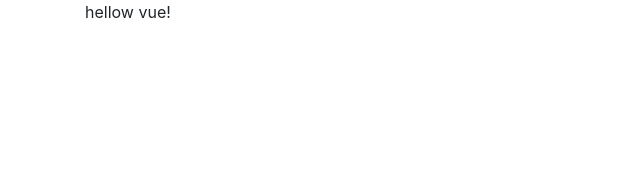
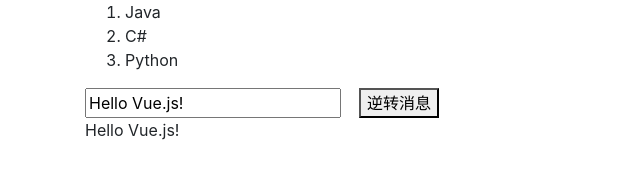
Before and after one commit to hedong12321/WebFrontStudy, a plain HTML site: page index.html in a window 1280 px wide. Shown: the whole page, without its empty margins (0-640 px from the left). Drawn offline with Linux system fonts and the light colour scheme.

Commit message:
base test

```diff
--- a/index.html
+++ b/index.html
@@ -14,7 +14,15 @@
 
 		<div class="container">
 			<div id="app">
-				{{message}}
+				<ol>
+					<li v-for="book in books">{{book.name}}</li>
+				</ol>
+
+				<input v-model="message" />
+				&nbsp;&nbsp;
+				<button v-on:click="reverseMessage">逆转消息</button>
+
+				<p>{{message}}</p>
 			</div>
 		</div>
 
--- a/js/index.js
+++ b/js/index.js
@@ -1,6 +1,16 @@
 var app = new Vue({
 	el : '#app',
 	data : {
-		message : 'hellow vue!'
+		books : [
+			{name:'Java'},
+			{name:'C#'},
+			{name:'Python'}
+		],
+		message: 'Hello Vue.js!'
+	},
+	methods:{
+		reverseMessage : function() {
+			this.message = this.message.split('').reverse().join('');
+		}
 	}
 });
```
